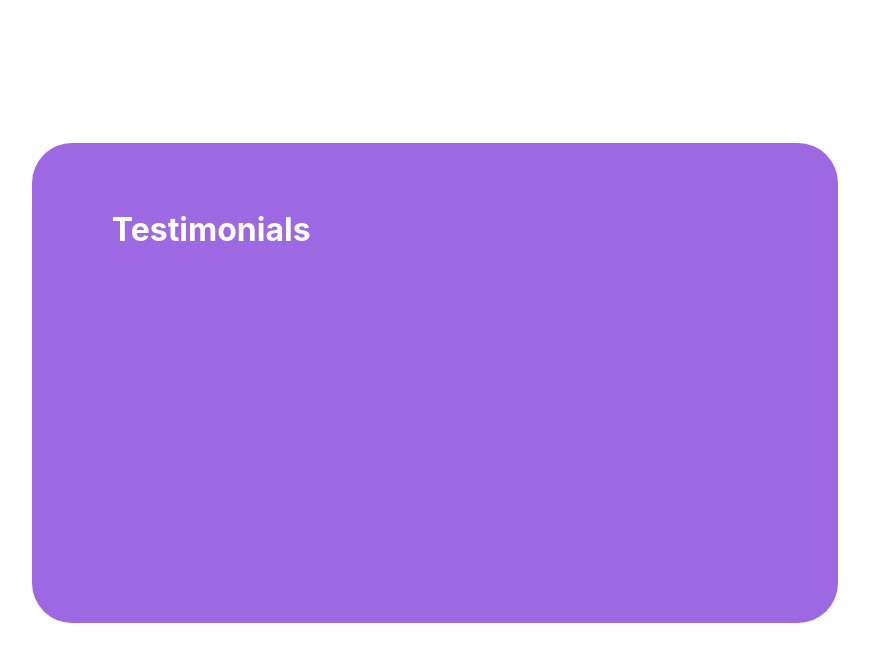
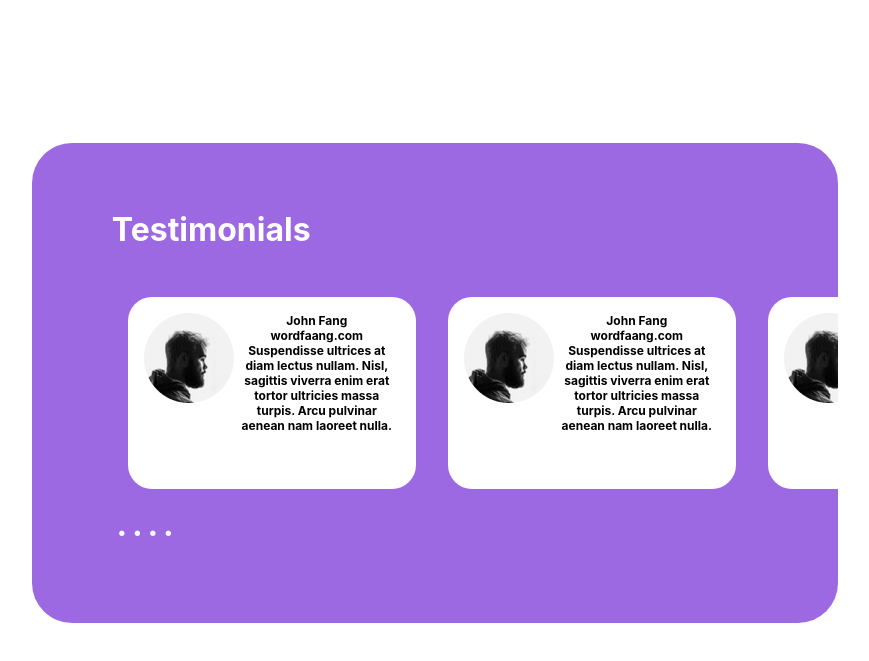
Before and after one commit to ViniciusPassoni97/Data-Warehouse, a React (Create React App) app: page / in a window 1280 px wide. Shown: the part 1830-2491 px from the top of the page, without its empty margins (205-1074 px from the left). Built offline with nearby package versions, Linux system fonts and the light colour scheme.

Commit message:
Criando Card de Scrow e iniciando com Carroussel

```diff
--- a/src/components/Scrow/PeopleScrow/index.tsx
+++ b/src/components/Scrow/PeopleScrow/index.tsx
@@ -1,6 +1,6 @@
 import React from 'react';
 
-import { PeopleScrowDiv } from './style';
+import { PeopleScrowDiv, PeopleScrowDivImg, PeopleScrowDivInfo } from './style';
 
 type pessoaScrow = {
     urlImage : string;
@@ -12,7 +12,14 @@ type pessoaScrow = {
 const PeopleScrow: React.FC<pessoaScrow> = ({email,name,text,urlImage }:pessoaScrow) => {
   return (
       <PeopleScrowDiv>
-
+          <PeopleScrowDivImg>
+            <img src={urlImage} alt='PeopleImage'/>
+          </PeopleScrowDivImg>
+          <PeopleScrowDivInfo>
+            <p className='PeopleScrowDivInfoName'>{name}</p>
+            <p className='PeopleScrowDivInfoEmail'>{email}</p>
+            <p className='PeopleScrowDivInfoText'>{text}</p>
+          </PeopleScrowDivInfo>
       </PeopleScrowDiv>
   );
 }
--- a/src/components/Scrow/PeopleScrow/style.tsx
+++ b/src/components/Scrow/PeopleScrow/style.tsx
@@ -1,8 +1,29 @@
 import styled from 'styled-components';
 
 export const PeopleScrowDiv = styled.div`
-    width:70%;
+    padding:1rem;
+    margin-left:3rem;
+    width:16rem;
+    height:10rem;
     margin:auto;
-    background:#FFFFFF;
+    background:#fff;
+    color: #000;
     border-radius:1.5rem;
+    display:flex;
 `;
+
+export const PeopleScrowDivImg = styled.div`
+
+`;
+export const PeopleScrowDivInfo = styled.div`
+    display: block;
+    .PeopleScrowDivInfoName{
+        font-size:12px;
+    }
+    .PeopleScrowDivInfoEmail{
+        font-size:12px;
+    }
+    .PeopleScrowDivInfoText{
+        font-size:12px;
+    }
+`;
--- a/src/components/Scrow/index.tsx
+++ b/src/components/Scrow/index.tsx
@@ -1,22 +1,44 @@
 import React from 'react';
 
-import {ScrowDiv, ScrowDivTitle,ScrowDivTitleCard} from './style';
+import {ScrowDiv, ScrowDivTitle,ScrowDivTitleCard, ScrowDivTitleLink} from './style';
 import PeopleScrow from './PeopleScrow/index';
+import PeopleImage from '../../assets/icons/PeopleImage.png';
 
 
 const Scrow: React.FC = () => {
+  function ClickSlider1 () {
+    var scrow = document.querySelector(".ScrowDivTitleCard");
+    console.log(scrow?.animate);
+  }
   return (
       <ScrowDiv>
           <br />
           <ScrowDivTitle>
               Testimonials
-              <ScrowDivTitleCard>
-                  <PeopleScrow urlImage='' name='' email='' text=''/>
-                  <PeopleScrow urlImage='' name='' email='' text=''/>
-                  <PeopleScrow urlImage='' name='' email='' text=''/>
-                  <PeopleScrow urlImage='' name='' email='' text=''/>
-                  <PeopleScrow urlImage='' name='' email='' text=''/>
+              <ScrowDivTitleCard className='ScrowDivTitleCard'>
+                  <div className="ScrowDivTitleCardDiv">
+                    <PeopleScrow urlImage={PeopleImage} name='John Fang' email='wordfaang.com' text='Suspendisse ultrices at diam lectus nullam. Nisl, sagittis viverra enim erat tortor
+                    ultricies massa turpis. Arcu pulvinar aenean nam laoreet nulla.'/>
+                  </div>
+                  <div className="ScrowDivTitleCardDiv">
+                    <PeopleScrow urlImage={PeopleImage} name='John Fang' email='wordfaang.com' text='Suspendisse ultrices at diam lectus nullam. Nisl, sagittis viverra enim erat tortor
+                    ultricies massa turpis. Arcu pulvinar aenean nam laoreet nulla.'/>
+                  </div>
+                  <div className="ScrowDivTitleCardDiv">
+                    <PeopleScrow urlImage={PeopleImage} name='John Fang' email='wordfaang.com' text='Suspendisse ultrices at diam lectus nullam. Nisl, sagittis viverra enim erat tortor
+                    ultricies massa turpis. Arcu pulvinar aenean nam laoreet nulla.'/>
+                  </div>
+                  <div className="ScrowDivTitleCardDiv">
+                    <PeopleScrow urlImage={PeopleImage} name='John Fang' email='wordfaang.com' text='Suspendisse ultrices at diam lectus nullam. Nisl, sagittis viverra enim erat tortor
+                    ultricies massa turpis. Arcu pulvinar aenean nam laoreet nulla.'/>
+                  </div>
               </ScrowDivTitleCard>
+              <ScrowDivTitleLink>
+                <a className='slide-1' href="#slide-1" onClick={ClickSlider1}>.</a>
+                <a className='slide-1' href="#slide-2" onClick={ClickSlider1}>.</a>
+                <a className='slide-1' href="#slide-3" onClick={ClickSlider1}>.</a>
+                <a className='slide-1' href="#slide-4" onClick={ClickSlider1}>.</a>
+              </ScrowDivTitleLink>
           </ScrowDivTitle>
       </ScrowDiv>
   );
--- a/src/components/Scrow/style.tsx
+++ b/src/components/Scrow/style.tsx
@@ -16,5 +16,22 @@ export const ScrowDivTitle = styled.p`
     color:#ffffff;
 `;
 export const ScrowDivTitleCard = styled.div`
+    margin-top:2rem;
+    text-align: center;
+    overflow: hidden;
     display:flex;
+    .ScrowDivTitleCardDiv{
+        padding:1rem;
+    }
 `;
+export const ScrowDivTitleLink = styled.div`
+    display:flex;
+    .slide-1{
+        margin-left:0.3rem;
+        color:#ffffff;
+        transition:0.5s;
+    }
+    .slide-1:hover{
+        color:#F063B8;
+    }
+`
```
Also changed, not shown: src/assets/icons/PeopleImage.png (added), 1 other file (tests, documents, lock files or other folders).
